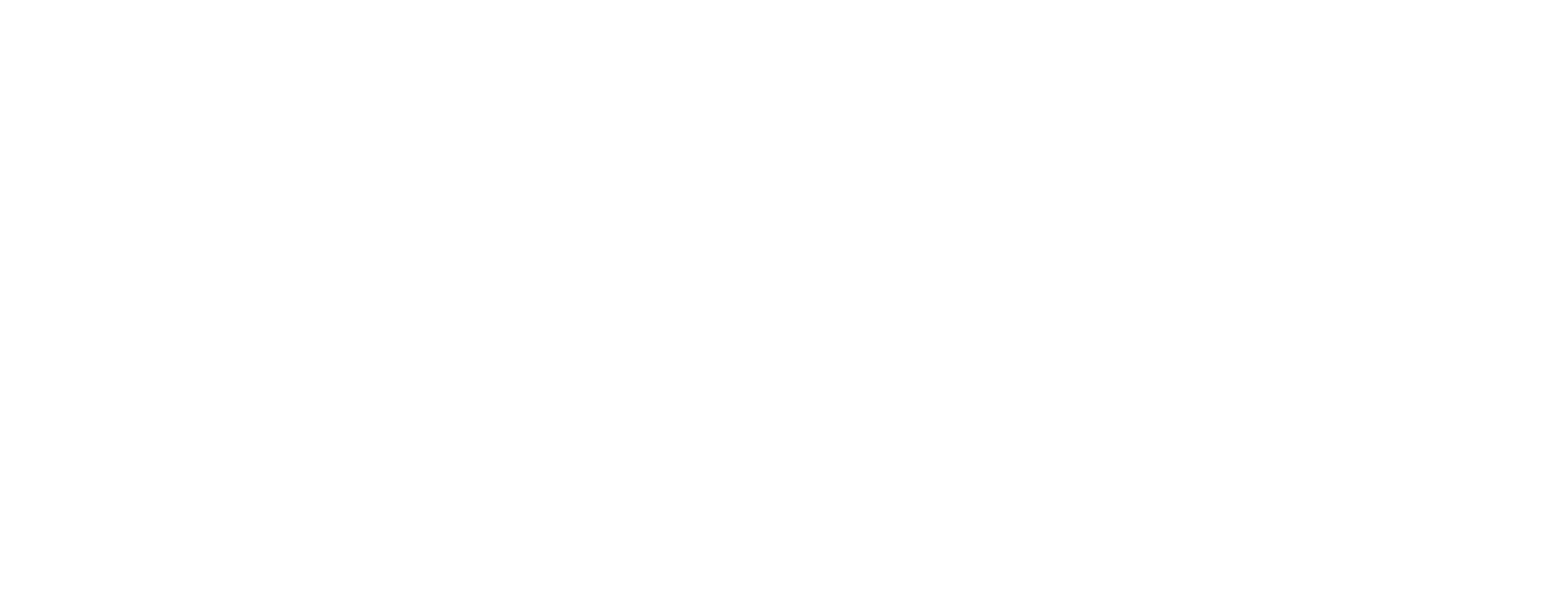
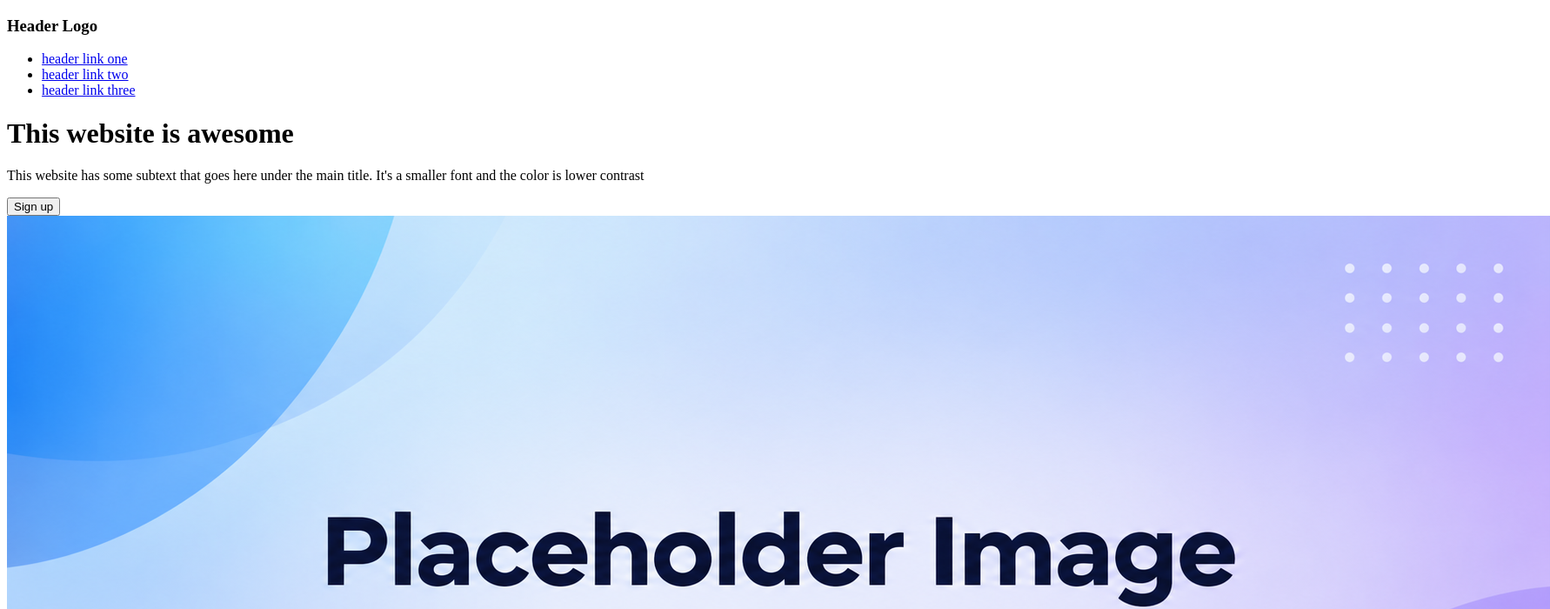
Before and after one commit to Danfeng-Danny-Wang/landing-page, a plain HTML site: page index.html in a window 1280 px wide. Shown: the top 700 px of the page at 87% size, 1782 px wide, since content can reach past the window. Drawn offline with Linux system fonts and the light colour scheme.

Commit message:
Add the content for the hero section including header
Add header logo, header links, main title, subtext, and the
landing page hero image. There aren't any styles yet.

```diff
--- a/index.html
+++ b/index.html
@@ -7,6 +7,23 @@
     <link rel="stylesheet" href="style.css">
 </head>
 <body>
-
+    <div class="hero">
+        <header>
+            <h3>Header Logo</h1>
+            <ul>
+                <li><a href="#">header link one</a></li>
+                <li><a href="#">header link two</a></li>
+                <li><a href="#">header link three</a></li>
+            </ul>
+        </header>
+        <div class="hero-content">
+            <div class="left">
+                <h1>This website is awesome</h1>
+                <p>This website has some subtext that goes here under the main title. It's a smaller font and the color is lower contrast</p>
+                <button>Sign up</button>
+            </div>
+            <img src="./images/hero-placeholder-image.png" alt="landing page hero image">
+        </div>
+    </div>
 </body>
 </html>
```
Also changed, not shown: images/hero-placeholder-image.png (added).
